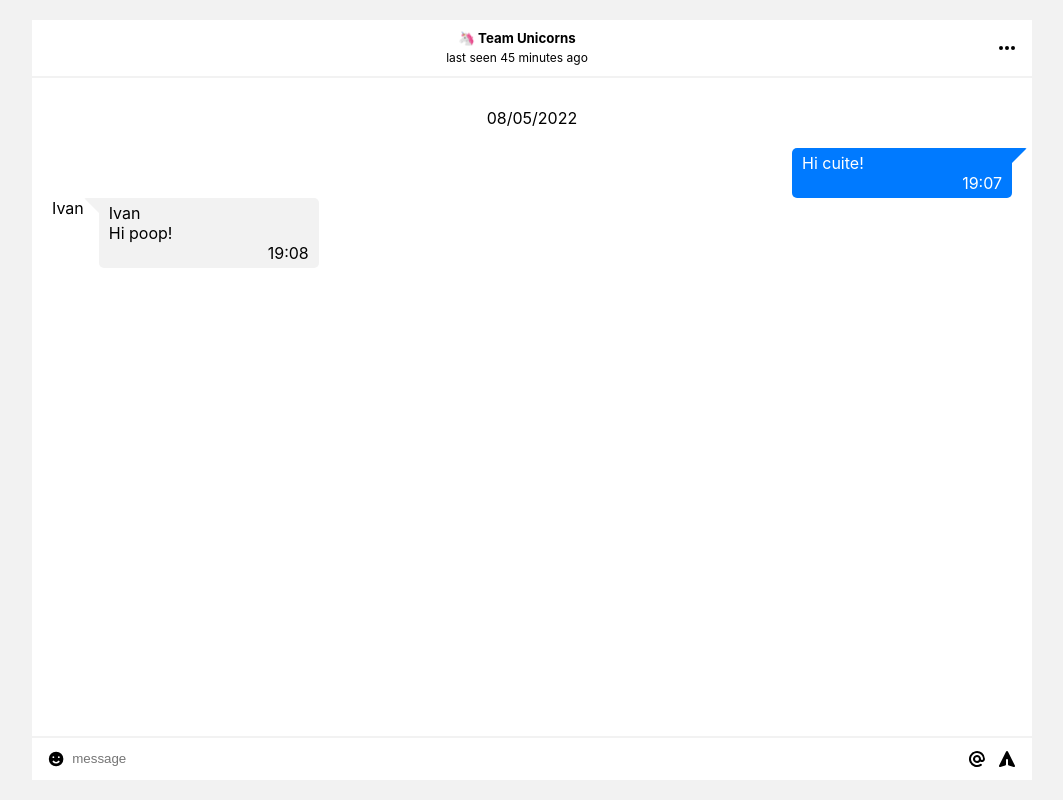
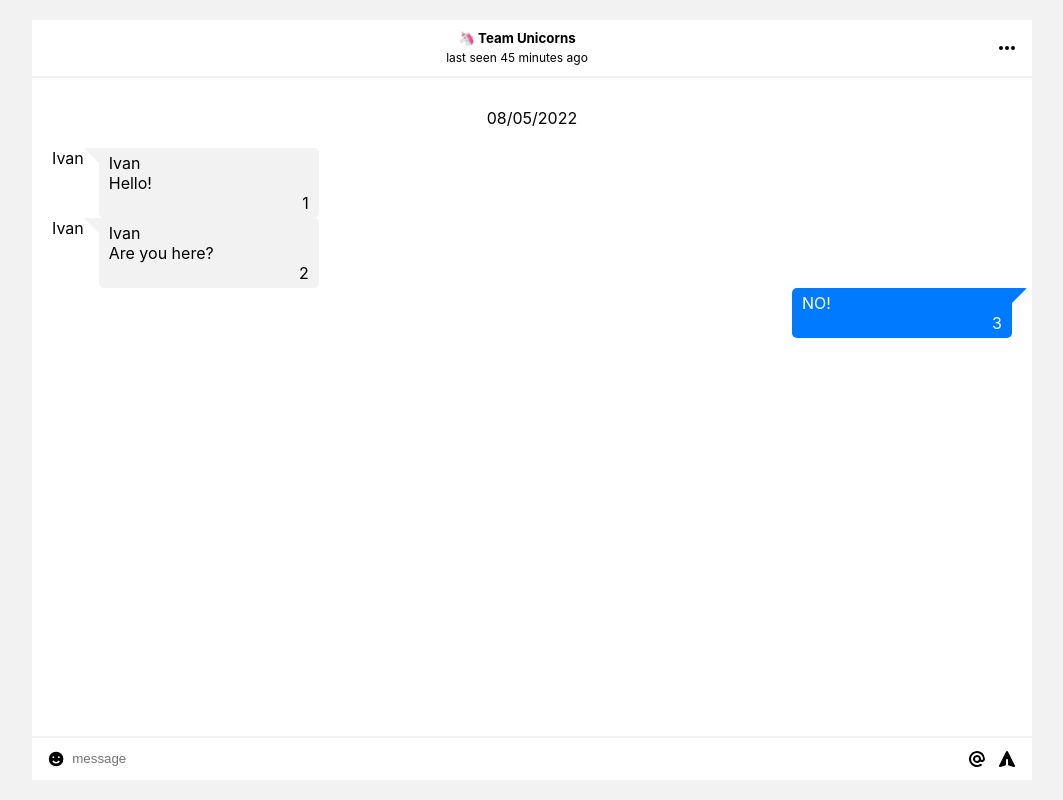
Before and after one commit to areyousureyoucanlearn/chat-app, a React (Create React App) app: page / in a window 1280 px wide. Shown: the whole page, without its empty margins (108-1171 px from the left). Built offline with nearby package versions, Linux system fonts and the light colour scheme.

Commit message:
feat: render messages from the list

```diff
--- a/src/App.js
+++ b/src/App.js
@@ -5,14 +5,26 @@ import SelfMessage from './SelfMessage';
 import OtherMessage from './OtherMessage';
 import './App.css';
 
+function App() {
+  const userId = 5;
 
-function App() {
+  const messages = [
+    {id:1, name: "Ivan", text:"Hello!", userId: 3},
+    {id:2, name: "Ivan", text:"Are you here?", userId: 3},
+    {id:3, name: "Andriy", text:"NO!", userId: 5},
+  ];
+
   return (
     <div className="App">
-      <Header title="🦄 Team Unicorns" description = "last seen 45 minutes ago"/>
+      <Header title="🦄 Team Unicorns" description="last seen 45 minutes ago" />
       <Messages date="08/05/2022">
-        <SelfMessage message="Hi cuite!" date="19:07"/>
-        <OtherMessage user="Ivan" message="Hi poop!" date="19:08"/>
+        {messages.map((message) => {
+          if (message.userId === userId) {
+            return <SelfMessage message={message.text} date={message.id} />
+          } else {
+            return <OtherMessage user={message.name} message={message.text} date={message.id} />
+          }
+        })}
       </Messages>
       <SendMessage/>
     </div>
```
Also changed, not shown: 2 other files (tests, documents, lock files or other folders).
